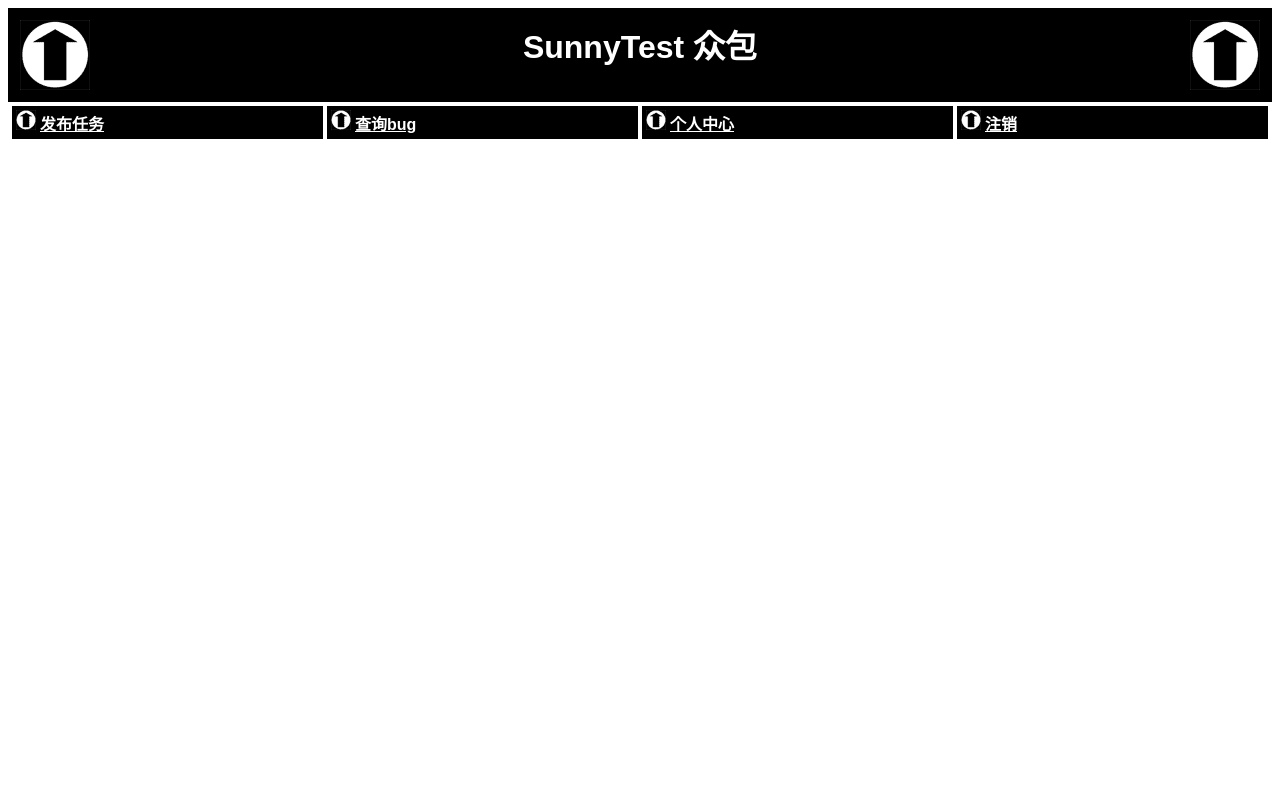
After one commit to minqi1213/zhongbao, a PHP site: page /header_cp.php in a window 1280 px wide. The commit adds this page. Run offline with PHP 8.4, Linux system fonts and the light colour scheme.

Commit message:
add submit mission

```diff
--- /dev/null
+++ b/header_cp.php
@@ -0,0 +1,47 @@
+<html>
+<head>
+  <meta http-equiv="Content-Type" content="text/html; charset=UTF-8">
+  <title>SunnyTest</title>
+  <style type="text/css">
+    h1 {color:white; font-size:24pt; text-align:center;
+        font-family:arial,sans-serif}
+    .menu {color:white; font-size:12pt; text-align:center;
+           font-family:arial,sans-serif; font-weight:bold}
+    td {background:black}
+    p {color:black; font-size:12pt; text-align:justify;
+       font-family:arial,sans-serif}
+    p.foot {color:white; font-size:9pt; text-align:center;
+            font-family:arial,sans-serif; font-weight:bold}
+    a:link,a:visited,a:active {color:white}
+  </style>
+</head>
+<body>
+
+  <!-- page header -->
+  <table width="100%" cellpadding="12" cellspacing="0" border="0">
+  <tr bgcolor="black">
+    <td align="left"><img src="logo.gif" alt="TLA logo" height="70" width="70"></td>
+    <td>
+        <h1>SunnyTest 众包</h1>
+    </td>
+    <td align="right"><img src="logo.gif" alt="TLA logo" height="70" width="70" /></td>
+  </tr>
+  </table>
+
+  <!-- menu -->
+  <table width="100%" bgcolor="white" cellpadding="4" cellspacing="4">
+  <tr >
+    <td width="25%">
+      <img src="s-logo.gif" alt="" height="20" width="20" />
+      <span class="menu"><a href="submit_mission.html">发布任务</a></span></td>
+    <td width="25%">
+      <img src="s-logo.gif" alt="" height="20" width="20" />
+      <span class="menu"><a href="results2.php">查询bug</a></span></td>
+    <td width="25%" >
+      <img src="s-logo.gif" alt="" height="20" width="20" />
+      <span class="menu" ><a href="my.php">个人中心</a></span></td>
+    <td width="25%">
+      <img src="s-logo.gif" alt="" height="20" width="20" />
+      <span class="menu"><a href="login.php?action=logout">注销</a></span></td>
+  </tr>
+  </table>
--- a/home.php
+++ b/home.php
@@ -3,7 +3,11 @@ session_start();
 if(!isset($_SESSION['userid'])){
 	require('header.php');
 } else {
-	require('header_login.php');
+	if($_SESSION['role']=='cp'){
+		require('header_cp.php');
+	} else if ($_SESSION['role']=='engineer'){
+		require('header_login.php');
+	}
 }
 
 ?>
--- a/my.php
+++ b/my.php
@@ -10,7 +10,11 @@ if(!isset($_SESSION['userid'])){
 if(!isset($_SESSION['userid'])){
 	require('header.php');
 } else {
-	require('header_login.php');
+	if($_SESSION['role']=='cp'){
+		require('header_cp.php');
+	}else if ($_SESSION['role']=='engineer'){
+		require('header_login.php');
+	}
 }
 
 //包含数据库连接文件
```
Also changed, not shown: submit_mission.html (added, +59 -0 lines), submit_mission.php (added, +40 -0 lines).
